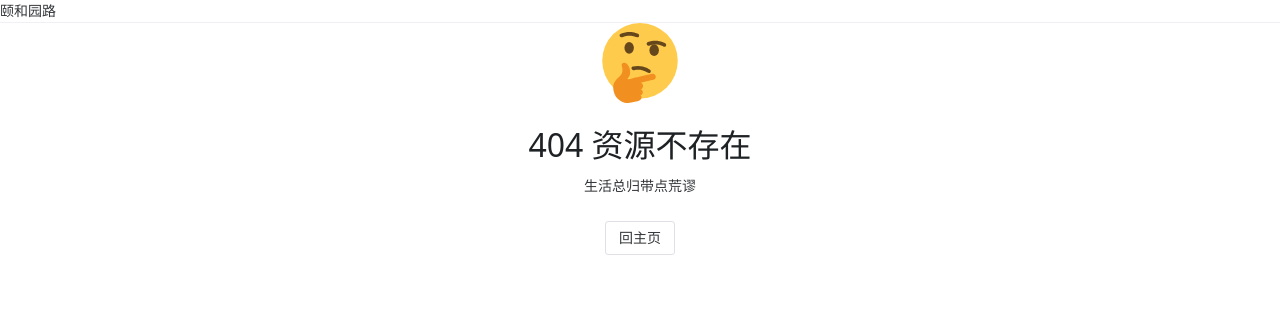
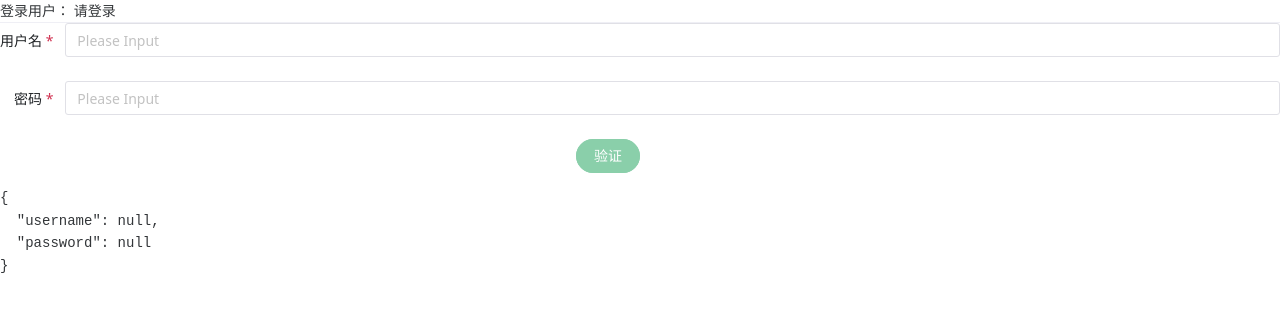
Before and after one commit to zhang-bin-98/hanclass_bioinfor_web, a Vue app: page /#/UserLogin in a window 1280 px wide. Before the commit this address had no page. Shown: the top 312 px of the page. Built offline with nearby package versions, Linux system fonts and the light colour scheme; a small style sheet from the web is missing.

Commit message:
axios封装初步完成，接口有调整

```diff
--- a/package.json
+++ b/package.json
@@ -11,7 +11,6 @@
     "@vicons/ionicons5": "^0.12.0",
     "axios": "^0.26.0",
     "vue": "^3.2.25",
-    "vue-axios": "^3.4.1",
     "vue-router": "4"
   },
   "devDependencies": {
--- a/src/App.vue
+++ b/src/App.vue
@@ -1,23 +1,17 @@
 <template>
     <n-layout position="absolute">
-        <n-layout-header bordered>颐和园路</n-layout-header>
-        <!-- <n-layout has-sider>
-            <n-layout-sider content-style="padding: 24px;">海淀桥</n-layout-sider>
-            <n-layout>
-                <n-layout-content content-style="padding: 24px;">平山道</n-layout-content>
-                <n-layout-footer>成府路</n-layout-footer>
-            </n-layout>
-        </n-layout> -->
+        <n-message-provider>
+            <Header></Header>
+
+        </n-message-provider>
         <router-view></router-view>
     </n-layout>
 </template>
 
 <script setup>
-import { reactive } from 'vue'
+import { reactive, provide } from 'vue'
 
-const state = reactive({
-    user: null,
-    token: null
-})
+const user = reactive({})
+provide('user', user)
 
 </script>
--- /dev/null
+++ b/src/api/apis.js
@@ -0,0 +1,54 @@
+//   引入封装好的axios
+//   ps:如果没有封装，正常引入axios即可
+import { service, setToken } from "./request.js";
+
+const userUrl = 'user'
+const geneUrl = 'gene'
+
+export const resetToken = setToken
+
+/****************** 用户管理 **********************/
+// 用户登录
+export const userLogin = (data) => {
+    // console.log(data)
+    return service.post(`${userUrl}/login`, data)
+}
+// 用户注册
+export const userCreate = (data) => {
+    // console.log(data)
+    return service.post(userUrl, data)
+}
+// 用户列表(信息)
+export const userList = (user_id = null) => {
+    // console.log(data)
+    return service.get(user_id? `${userUrl}/${user_id}`: userUrl)
+}
+// 更新(修改)用户信息
+// 删除用户
+export const userDelete = (user_id) => {
+    // console.log(data)
+    return service.delete(`${userUrl}/${user_id}`)
+}
+
+/****************** 基因数据管理 **********************/
+// 基因列表
+export const geneList = (params = null /* 筛选参数 */) => {
+    // console.log(data)
+    return service.get(geneUrl, params)
+}
+// 详细信息
+export const geneDetail = (gene_id = null) => {
+    // console.log(data)
+    return service.get(`${geneUrl}/${gene_id}`)
+}
+// 添加基因信息
+export const geneCreate = (data) => {
+    // console.log(data)
+    return service.post(geneUrl, data)
+}
+// 更新(修改)基因信息
+// 删除基因信息
+export const geneDelete = (gene_id) => {
+    // console.log(data)
+    return service.delete(`${geneUrl}/${gene_id}`)
+}
--- /dev/null
+++ b/src/api/request.js
@@ -0,0 +1,77 @@
+
+import axios from 'axios'
+
+let baseURL = '/api'// '10.1.70.10/students/202128010315003/tp5/public'
+let messageReactive = null;
+let token = null;
+
+
+const service = axios.create({
+    baseURL: baseURL,
+    timeout: 30000 // 请求超时时间
+})
+
+const closeLoading = () => {
+    if (messageReactive) {
+        messageReactive.destroy();
+        messageReactive = null;
+    }
+}
+const setToken = (value) => {
+    token = value
+}
+
+// 请求拦截器
+service.interceptors.request.use(
+    (config) => {
+        messageReactive = window.$message.loading("加载中...", { duration: 0 })
+
+        // 在请求发送之前做一些处理
+        config.headers['Content-Type'] = 'application/json;charset=UTF-8'
+        config.headers['Time'] = new Date().getTime()
+        config.headers['X-Authorization'] = token
+
+        if (config.method != 'get') {
+            for (var key in config.data) {
+                if (config.data[key] === '') {
+                    delete config.data[key]
+                }
+            }
+            config.data = JSON.stringify(config.data)
+        }
+        return config
+    },
+    // 发送失败
+    (error) => {
+        closeLoading()
+        window.$message.error('发送失败', error)
+        return Promise.reject(error)
+    }
+)
+
+// 响应拦截器
+service.interceptors.response.use(
+    (response) => {
+        closeLoading()
+        // 这个状态码是和后端约定的
+        // console.log(response)
+        if (response.data.code == 200) {
+            if (!token) {
+                token = response.data?.token ?? null
+            }
+            // console.log(token)
+            return Promise.resolve(response.data)
+         }
+        return Promise.reject(response)
+    },
+    (error) => {
+        window.$message.error(error)
+        closeLoading()
+        return Promise.reject(error)
+    }
+)
+
+export {
+    service,
+    setToken
+}
--- /dev/null
+++ b/src/components/Header.vue
@@ -0,0 +1,13 @@
+<template>
+    <n-layout-header bordered>登录用户： {{ user.value? user.value.username : "请登录" }}</n-layout-header>
+</template>
+
+<script setup>
+import { inject } from 'vue'
+import { useMessage } from 'naive-ui'
+
+const user = inject('user')
+
+window.$message = useMessage()
+
+</script>
--- a/src/main.js
+++ b/src/main.js
@@ -1,15 +1,15 @@
 import * as Vue from 'vue'
 import App from './App.vue'
 // axios
-import axios from 'axios'
-import VueAxios from 'vue-axios'
+// import axios from 'axios'
+// import VueAxios from 'vue-axios'
 // naive ui
 import 'vfonts/FiraCode.css'
 // router
 import router from './router'
 
 const app = Vue.createApp(App)
-app.use(VueAxios, axios)
+// app.use(VueAxios, axios)
 app.use(router)
 // app.use(naive)
 app.mount('#app')
--- a/src/pages/UserLogin.vue
+++ b/src/pages/UserLogin.vue
@@ -1,3 +1,72 @@
 <template>
+    <n-form
+        :model="modelRef"
+        :rules="rules"
+        label-placement="left"
+        label-width="auto"
+    >
+        <n-form-item path="username" label="用户名">
+            <n-input v-model:value="modelRef.username" />
+        </n-form-item>
+        <n-form-item path="password" label="密码">
+            <n-input v-model:value="modelRef.password" type="password" />
+        </n-form-item>
+        <n-row :gutter="[0, 24]">
+            <n-col :span="12">
+                <div style="display: flex; justify-content: flex-end">
+                    <n-button
+                        :disabled="modelRef.username === null"
+                        round
+                        type="primary"
+                        @click="handleValidateButtonClick"
+                    >验证</n-button>
+                </div>
+            </n-col>
+        </n-row>
+    </n-form>
 
+    <pre>{{ JSON.stringify(modelRef, null, 2) }}</pre>
+    <pre>{{ JSON.stringify(user.value, null, 2) }}</pre>
 </template>
+
+<script setup>
+import { ref, inject } from 'vue'
+import { useRouter } from 'vue-router'
+import { userLogin, resetToken } from '@/api/apis.js'
+
+const user = inject('user')
+const router = useRouter()
+const modelRef = ref({
+    username: null,
+    password: null
+});
+
+
+function handleValidateButtonClick(e) {
+    // resetToken(null)
+    e.preventDefault();
+    userLogin(modelRef.value)
+    .then((res) => {
+        // console.log(res)
+        user.value = res.data
+        window.$message.success("验证成功");
+        router.push({name: 'Home'})
+    }).catch((err) => {
+        console.log(err)
+        window.$message.error("验证失败");
+    });
+}
+
+const rules = {
+    username: {
+        required: true,
+        message: '请输入用户名',
+        trigger: ["input", "blur"]
+    },
+    password: {
+        required: true,
+        message: "请输入密码"
+    }
+}
+
+</script>
--- a/src/pages/UserMessage.vue
+++ b/src/pages/UserMessage.vue
@@ -0,0 +1,3 @@
+<template>
+    用户信息
+</template>
--- a/src/router/index.js
+++ b/src/router/index.js
@@ -1,9 +1,14 @@
 import { createRouter, createWebHashHistory } from "vue-router"
 
-// const home = () => import("../home")
-// const login = () => import("../login")
 const Home = () => import("@/pages/BaseHome.vue")
 const NotFound = () => import("@/pages/Base404.vue")
+
+const UserLogin = () => import("@/pages/UserLogin.vue")
+const UserMessage = () => import("@/pages/UserMessage.vue")
+
+// const GeneList = () => import("@/pages/GeneList.vue")
+// const GeneDetail = () => import("@/pages/GeneDetail.vue")
+// const GeneUpload = () => import("@/pages/GeneUpload.vue")
 
 const routes = [
     {
@@ -15,11 +20,19 @@ const routes = [
         name: "Home",
         component: Home
     },
-    // {
-    //     path: "/login",
-    //     name: "login",
-    //     component: login
-    // }
+    // user
+    {
+        path: "/UserLogin",
+        name: "UserLogin",
+        component: UserLogin
+    },
+    {
+        path: "/UserMessage",
+        name: "UserMessage",
+        component: UserMessage
+    },
+    // gene
+    // 404
     {
         path: '/:pathMatch(.*)*',
         name: 'NotFound',
--- a/vite.config.js
+++ b/vite.config.js
@@ -13,11 +13,22 @@ export default defineConfig({
       resolvers: [NaiveUiResolver()]
     })
   ],
-  server:{
+  server: {
     // hmr: true, //开启热更新
     // open:true,
     watch: {
       usePolling: true
+    },
+    proxy: {
+      //这里是通过请求/api 来转发到 https://api.pingping6.com/
+      //假如你要请求https://api.*.com/a/a
+      //那么axios的url，可以配置为 /api/a/a
+      '/api': {
+        target: 'http://10.1.70.10/students/202128010315003/tp5/public',
+        changeOrigin: true,
+        rewrite: (path) => path.replace(/^\/api/, '')
+       }
+
     }
   },
   resolve: {
```
Also changed, not shown: 2 other files (tests, documents, lock files or other folders).
